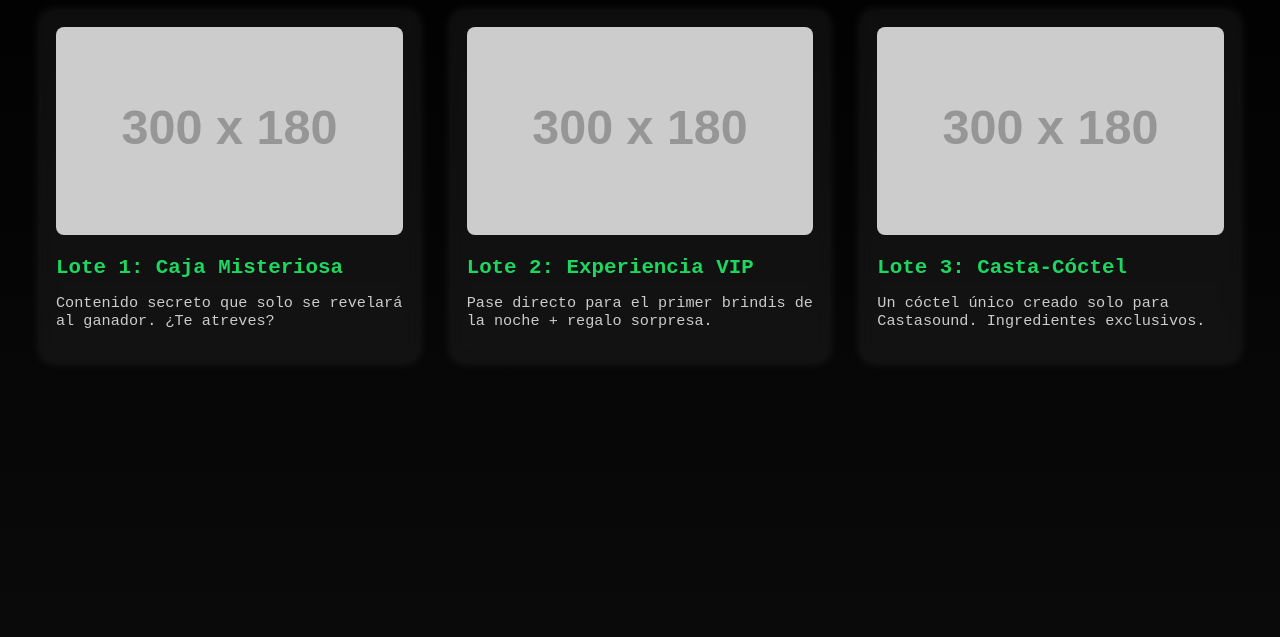
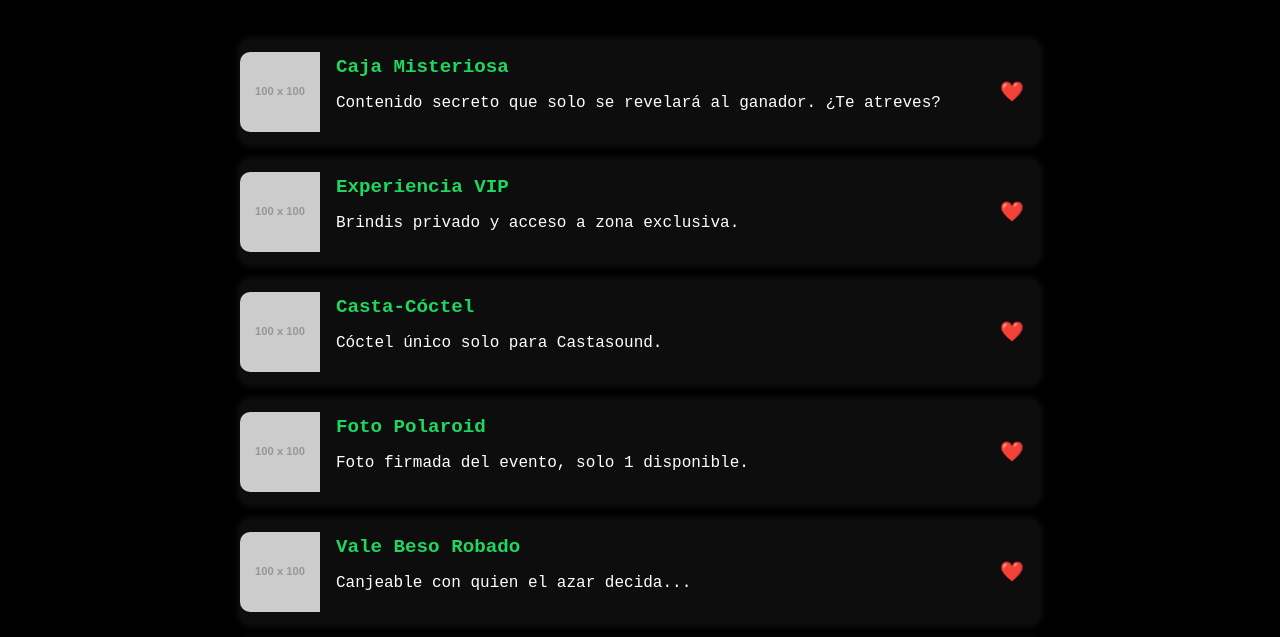
Before and after one commit to adrimarti/repo, a plain HTML site: page lote/index.html in a window 1280 px wide. Shown: the part 143-780 px from the top of the page. Drawn offline with Linux system fonts and the light colour scheme; placeholder pictures from the web are drawn by us.

Commit message:
Actualizar index.html

```diff
--- a/lote/index.html
+++ b/lote/index.html
@@ -10,82 +10,184 @@
       font-family: 'Courier New', Courier, monospace;
       background: black;
       color: white;
-      display: flex;
-      flex-direction: column;
-      align-items: center;
       min-height: 100vh;
-      background: linear-gradient(to bottom, #000000, #0a0a0a);
     }h1 {
-  margin-top: 2rem;
-  font-size: 3rem;
+  text-align: center;
+  padding: 2rem;
+  font-size: 2.5rem;
   text-shadow: 0 0 10px #0ff, 0 0 20px #f0f;
 }
 
 .lotes-container {
-  display: grid;
-  grid-template-columns: repeat(auto-fit, minmax(250px, 1fr));
-  gap: 2rem;
-  padding: 2rem;
-  width: 100%;
-  max-width: 1200px;
+  display: flex;
+  flex-direction: column;
+  gap: 1rem;
+  padding: 1rem;
+  max-width: 800px;
+  margin: auto;
 }
 
 .lote {
-  background: rgba(255, 255, 255, 0.05);
-  border-radius: 12px;
-  padding: 1rem;
-  box-shadow: 0 0 12px rgba(255, 255, 255, 0.1);
-  backdrop-filter: blur(8px);
+  display: flex;
+  background: rgba(255,255,255,0.05);
+  border-radius: 10px;
+  overflow: hidden;
+  cursor: pointer;
+  align-items: center;
+  box-shadow: 0 0 10px rgba(255,255,255,0.1);
   transition: transform 0.2s;
 }
 
 .lote:hover {
-  transform: scale(1.05);
+  transform: scale(1.02);
   box-shadow: 0 0 18px #1ed760;
 }
 
 .lote img {
-  width: 100%;
-  border-radius: 8px;
-  margin-bottom: 0.5rem;
+  width: 80px;
+  height: 80px;
+  object-fit: cover;
+  border-radius: 10px 0 0 10px;
 }
 
-.lote h2 {
-  font-size: 1.3rem;
-  margin: 0.5rem 0;
+.info {
+  padding: 1rem;
+  flex-grow: 1;
+}
+
+.info h2 {
+  margin: 0 0 0.5rem;
+  color: #1ed760;
+  font-size: 1.2rem;
+}
+
+.like-btn {
+  margin-right: 1rem;
+  font-size: 1.2rem;
+  cursor: pointer;
+  transition: transform 0.2s;
+}
+
+.like-btn.liked {
+  color: #1ed760;
+  transform: scale(1.3);
+}
+
+.popup {
+  position: fixed;
+  top: 0;
+  left: 0;
+  width: 100vw;
+  height: 100vh;
+  background: rgba(0,0,0,0.8);
+  display: none;
+  align-items: center;
+  justify-content: center;
+  z-index: 1000;
+}
+
+.popup-content {
+  background: #111;
+  padding: 2rem;
+  max-width: 500px;
+  border-radius: 10px;
+  box-shadow: 0 0 20px #0ff;
+}
+
+.popup-content h2 {
   color: #1ed760;
 }
 
-.lote p {
-  font-size: 0.95rem;
+.popup-content p {
   color: #ccc;
 }
 
-@media screen and (max-width: 600px) {
-  h1 { font-size: 2rem; }
+.close-btn {
+  margin-top: 1rem;
+  background: #1ed760;
+  color: black;
+  border: none;
+  padding: 0.5rem 1rem;
+  cursor: pointer;
+  border-radius: 6px;
 }
 
   </style>
 </head>
 <body>
   <h1>Lotes en Subasta 🎁</h1>
-  <div class="lotes-container">
-    <div class="lote">
-      <img src="https://via.placeholder.com/300x180?text=Lote+1" alt="Lote 1" />
-      <h2>Lote 1: Caja Misteriosa</h2>
-      <p>Contenido secreto que solo se revelará al ganador. ¿Te atreves?</p>
+  <div class="lotes-container" id="lotesContainer"></div>  <div class="popup" id="popup">
+    <div class="popup-content">
+      <h2 id="popupTitle"></h2>
+      <p id="popupDescription"></p>
+      <button class="close-btn" onclick="closePopup()">Cerrar</button>
     </div>
-    <div class="lote">
-      <img src="https://via.placeholder.com/300x180?text=Lote+2" alt="Lote 2" />
-      <h2>Lote 2: Experiencia VIP</h2>
-      <p>Pase directo para el primer brindis de la noche + regalo sorpresa.</p>
-    </div>
-    <div class="lote">
-      <img src="https://via.placeholder.com/300x180?text=Lote+3" alt="Lote 3" />
-      <h2>Lote 3: Casta-Cóctel</h2>
-      <p>Un cóctel único creado solo para Castasound. Ingredientes exclusivos.</p>
-    </div>
-    <!-- Puedes duplicar más bloques "lote" según la cantidad de premios -->
-  </div>
-</body>
+  </div>  <script>
+    const lotes = [
+      { id: 1, title: "Caja Misteriosa", desc: "Contenido secreto que solo se revelará al ganador. ¿Te atreves?", img: "https://via.placeholder.com/100x100?text=1" },
+      { id: 2, title: "Experiencia VIP", desc: "Brindis privado y acceso a zona exclusiva.", img: "https://via.placeholder.com/100x100?text=2" },
+      { id: 3, title: "Casta-Cóctel", desc: "Cóctel único solo para Castasound.", img: "https://via.placeholder.com/100x100?text=3" },
+      { id: 4, title: "Foto Polaroid", desc: "Foto firmada del evento, solo 1 disponible.", img: "https://via.placeholder.com/100x100?text=4" },
+      { id: 5, title: "Vale Beso Robado", desc: "Canjeable con quien el azar decida...", img: "https://via.placeholder.com/100x100?text=5" },
+      { id: 6, title: "Disfraz Improvisado", desc: "Incluye atrezzo y cámara dedicada.", img: "https://via.placeholder.com/100x100?text=6" },
+      { id: 7, title: "Power Nap VIP", desc: "Minisiesta en espacio secreto con sonido ambiente.", img: "https://via.placeholder.com/100x100?text=7" },
+      { id: 8, title: "Meme del Evento", desc: "Meme personalizado con tu cara en el momento más legendario.", img: "https://via.placeholder.com/100x100?text=8" },
+      { id: 9, title: "Copazo + DJ Set", desc: "Tu propio track en la playlist durante el brindis.", img: "https://via.placeholder.com/100x100?text=9" },
+      { id: 10, title: "Acceso al After", desc: "Llave dorada al rincón más misterioso del castillo.", img: "https://via.placeholder.com/100x100?text=10" }
+    ];
+
+    const container = document.getElementById("lotesContainer");
+    const popup = document.getElementById("popup");
+    const popupTitle = document.getElementById("popupTitle");
+    const popupDescription = document.getElementById("popupDescription");
+
+    function loadLotes() {
+      lotes.forEach(lote => {
+        const div = document.createElement("div");
+        div.className = "lote";
+        div.innerHTML = `
+          <img src="${lote.img}" alt="${lote.title}" />
+          <div class="info">
+            <h2>${lote.title}</h2>
+            <p>${lote.desc}</p>
+          </div>
+          <div class="like-btn" onclick="likeLote(event, ${lote.id})">❤️</div>
+        `;
+        div.onclick = (e) => {
+          if (!e.target.classList.contains("like-btn")) {
+            showPopup(lote.title, lote.desc);
+          }
+        }
+        container.appendChild(div);
+        if (sessionStorage.getItem(`like_${lote.id}`)) {
+          div.querySelector('.like-btn').classList.add('liked');
+        }
+      });
+    }
+
+    function likeLote(event, id) {
+      event.stopPropagation();
+      const key = `like_${id}`;
+      const el = event.target;
+      if (sessionStorage.getItem(key)) {
+        sessionStorage.removeItem(key);
+        el.classList.remove("liked");
+      } else {
+        sessionStorage.setItem(key, "true");
+        el.classList.add("liked");
+      }
+    }
+
+    function showPopup(title, desc) {
+      popupTitle.textContent = title;
+      popupDescription.textContent = desc;
+      popup.style.display = "flex";
+    }
+
+    function closePopup() {
+      popup.style.display = "none";
+    }
+
+    window.onload = loadLotes;
+  </script></body>
 </html>
```
